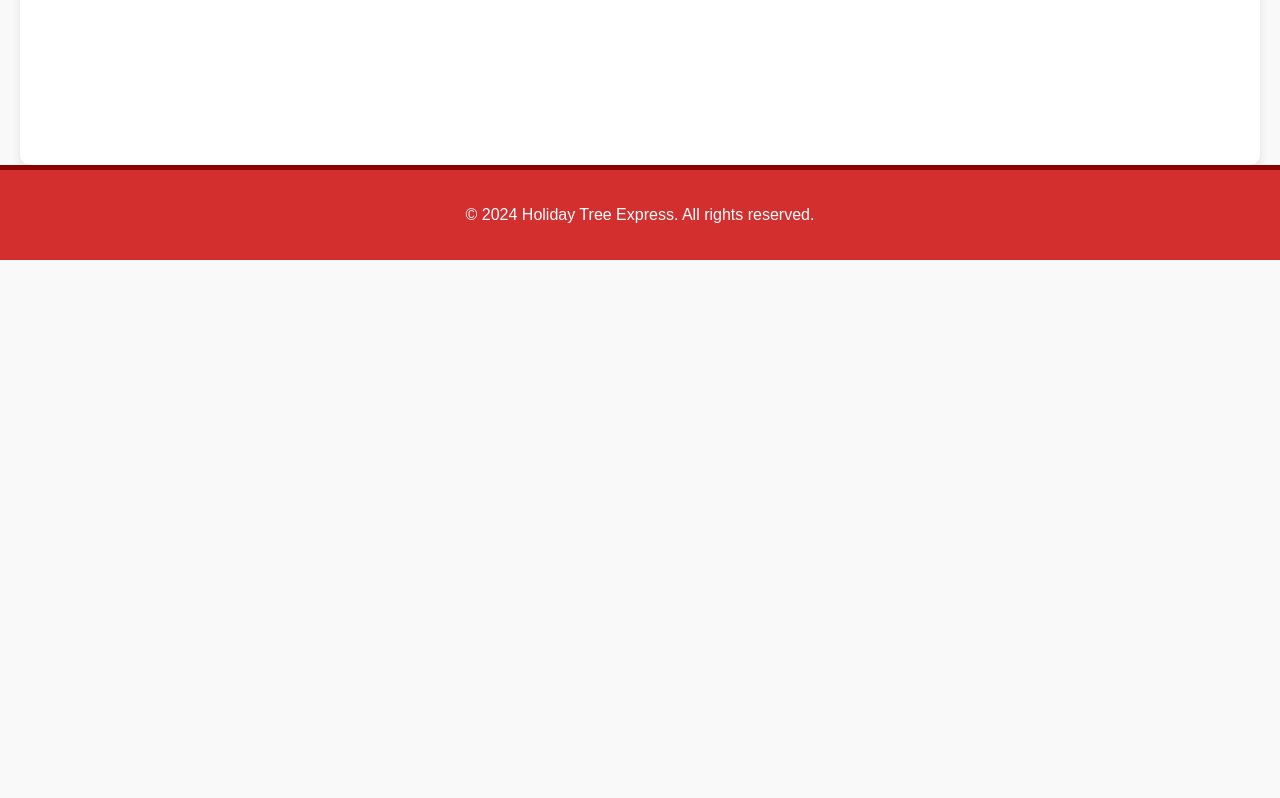
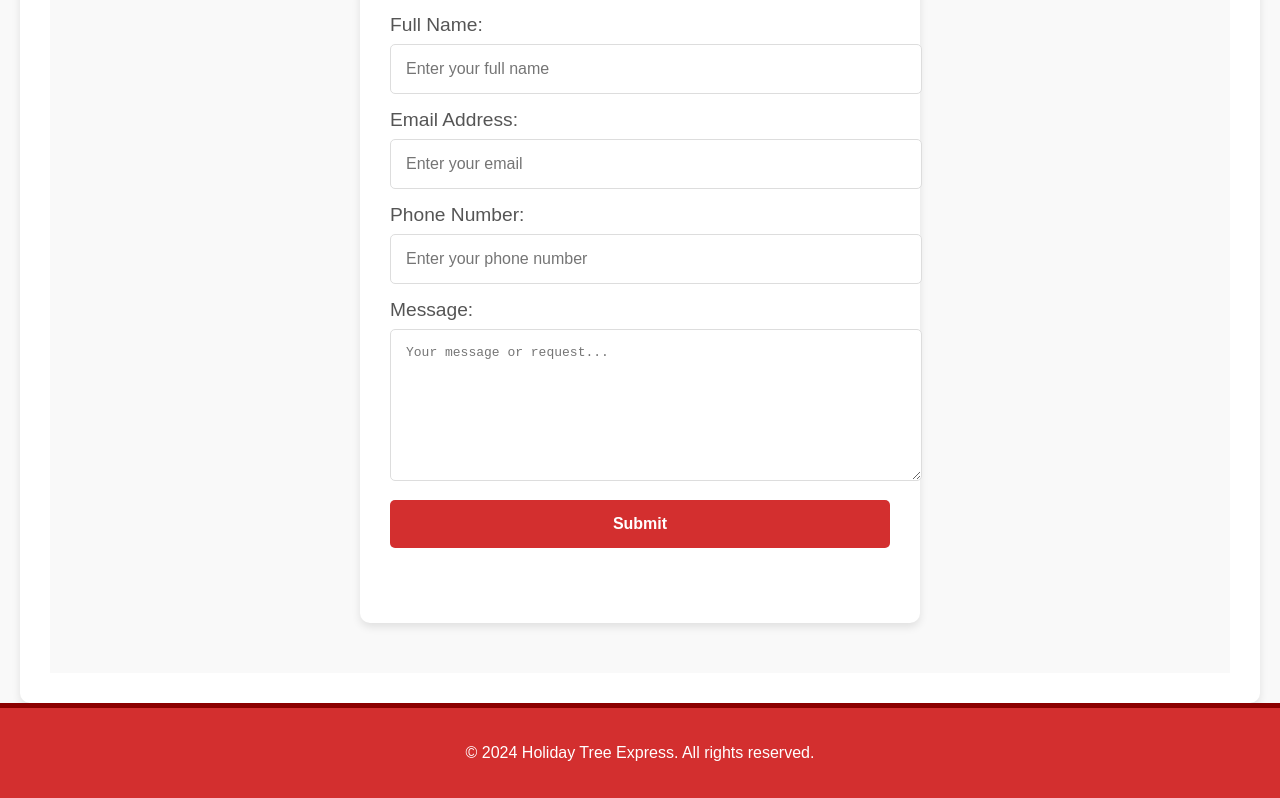
Before and after one commit to HolidayBros/HolidayTreeExpress, a plain HTML site: page contact.html in a window 1280 px wide. Shown: the part 540-1338 px from the top of the page. Before the commit the page ends 800 px from the top, so only its background shows below. Drawn offline with Linux system fonts and the light colour scheme.

Commit message:
Add files via upload

```diff
--- a/contact.html
+++ b/contact.html
@@ -5,6 +5,66 @@
     <meta name="viewport" content="width=device-width, initial-scale=1.0">
     <title>Contact - Holiday Tree Express</title>
     <link rel="stylesheet" href="styles.css">
+    <style>
+        /* Inline styles for modern form layout */
+        .contact-section {
+            padding: 50px 20px;
+            background: #f9f9f9;
+            text-align: center;
+        }
+
+        .contact-section h2 {
+            font-size: 2.5em;
+            color: #d32f2f;
+            margin-bottom: 20px;
+            text-transform: uppercase;
+        }
+
+        .contact-form {
+            max-width: 500px;
+            margin: 0 auto;
+            background: white;
+            padding: 30px;
+            border-radius: 10px;
+            box-shadow: 0px 4px 8px rgba(0, 0, 0, 0.1);
+        }
+
+        .contact-form label {
+            font-size: 1.2em;
+            color: #555;
+            display: block;
+            margin-bottom: 8px;
+            text-align: left;
+        }
+
+        .contact-form input,
+        .contact-form textarea,
+        .contact-form button {
+            width: 100%;
+            padding: 15px;
+            margin-bottom: 15px;
+            border: 1px solid #ddd;
+            border-radius: 5px;
+            font-size: 1em;
+        }
+
+        .contact-form textarea {
+            height: 120px;
+        }
+
+        .contact-form button {
+            background-color: #d32f2f;
+            color: white;
+            font-weight: bold;
+            border: none;
+            cursor: pointer;
+            transition: background-color 0.3s ease;
+        }
+
+        .contact-form button:hover {
+            background-color: #a00000;
+        }
+    </style>
 </head>
 <body>
     <header>
@@ -20,23 +80,25 @@
     </nav>
 
     <main>
-        <section>
+        <section class="contact-section">
             <h2>Contact Us</h2>
+            <div class="contact-form">
                 <form action="https://formspree.io/f/xqaklada" method="POST">
                     <label for="name">Full Name:</label>
-                <input type="text" id="name" name="name" required>
+                    <input type="text" id="name" name="name" placeholder="Enter your full name" required>
 
                     <label for="email">Email Address:</label>
-                <input type="email" id="email" name="email" required>
+                    <input type="email" id="email" name="email" placeholder="Enter your email" required>
 
                     <label for="phone">Phone Number:</label>
-                <input type="tel" id="phone" name="phone" required>
+                    <input type="tel" id="phone" name="phone" placeholder="Enter your phone number" required>
 
                     <label for="message">Message:</label>
-                <textarea id="message" name="message" required></textarea>
+                    <textarea id="message" name="message" placeholder="Your message or request..." required></textarea>
 
                     <button type="submit">Submit</button>
                 </form>
+            </div>
         </section>
     </main>
 
```
Also changed, not shown: services.html (+28 -7 lines). Lines whose indentation alone changed are shown as unchanged.
